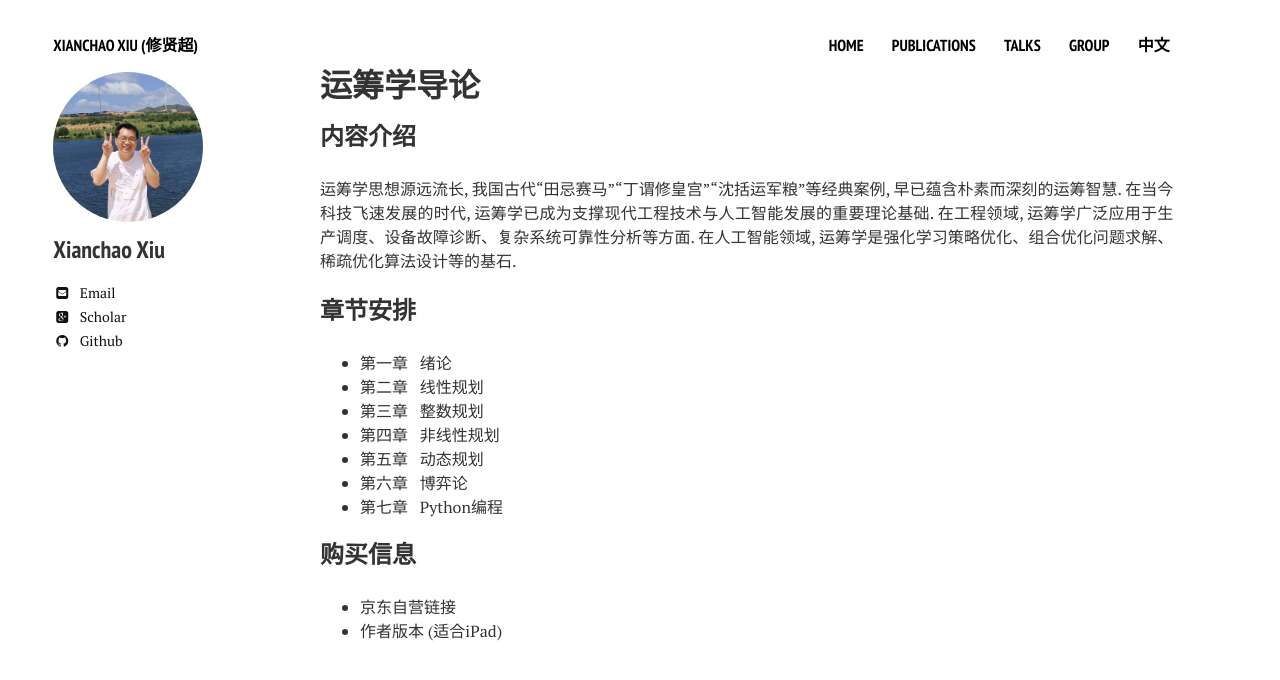
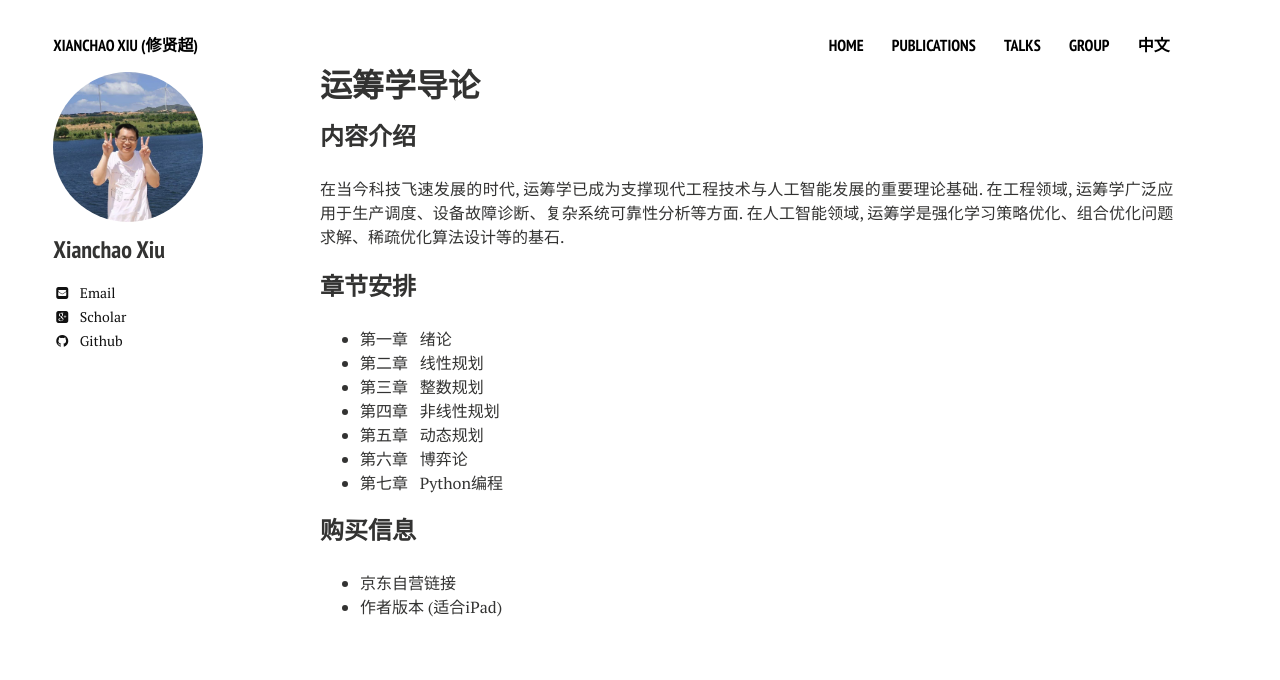
Before and after one commit to xianchaoxiu/xianchaoxiu.github.io, a Jekyll site: the page built from chinese/book/OR/index.md, in a window 1280 px wide. Shown: the top 680 px of the page. Built offline with Jekyll 4.4.1, drawn with Linux system fonts in a browser that asks for light colours; nearby versions of some CDN libraries.

Commit message:
Update index.md

```diff
--- a/chinese/book/OR/index.md
+++ b/chinese/book/OR/index.md
@@ -6,7 +6,7 @@ share: false
 ---
 
 ### 内容介绍
-运筹学思想源远流长, 我国古代“田忌赛马”“丁谓修皇宫”“沈括运军粮”等经典案例, 早已蕴含朴素而深刻的运筹智慧. 在当今科技飞速发展的时代, 运筹学已成为支撑现代工程技术与人工智能发展的重要理论基础. 在工程领域, 运筹学广泛应用于生产调度、设备故障诊断、复杂系统可靠性分析等方面. 在人工智能领域, 运筹学是强化学习策略优化、组合优化问题求解、稀疏优化算法设计等的基石. <br>
+在当今科技飞速发展的时代, 运筹学已成为支撑现代工程技术与人工智能发展的重要理论基础. 在工程领域, 运筹学广泛应用于生产调度、设备故障诊断、复杂系统可靠性分析等方面. 在人工智能领域, 运筹学是强化学习策略优化、组合优化问题求解、稀疏优化算法设计等的基石. <br>
 
 ### 章节安排
 * 第一章 &nbsp;  绪论<br>
```
